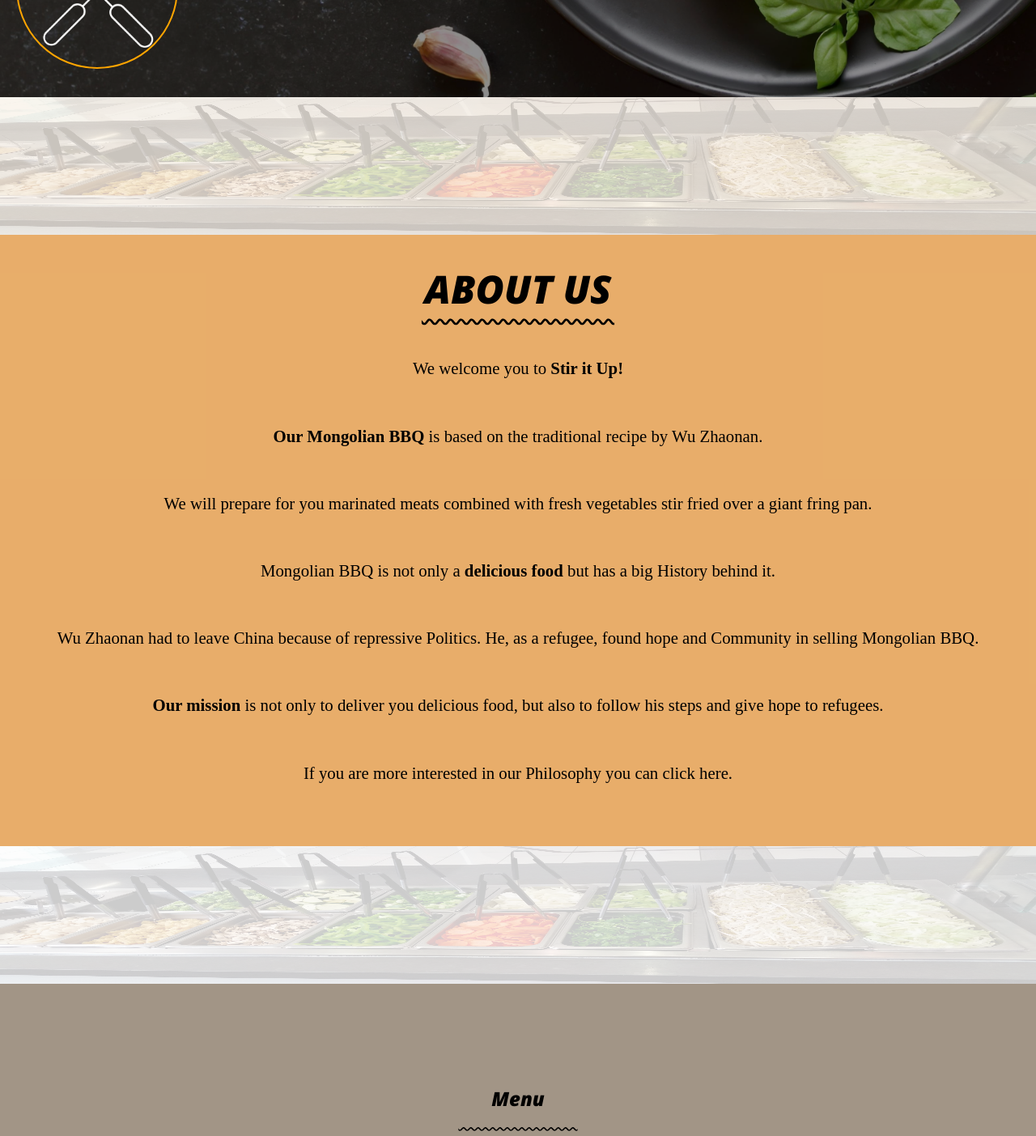
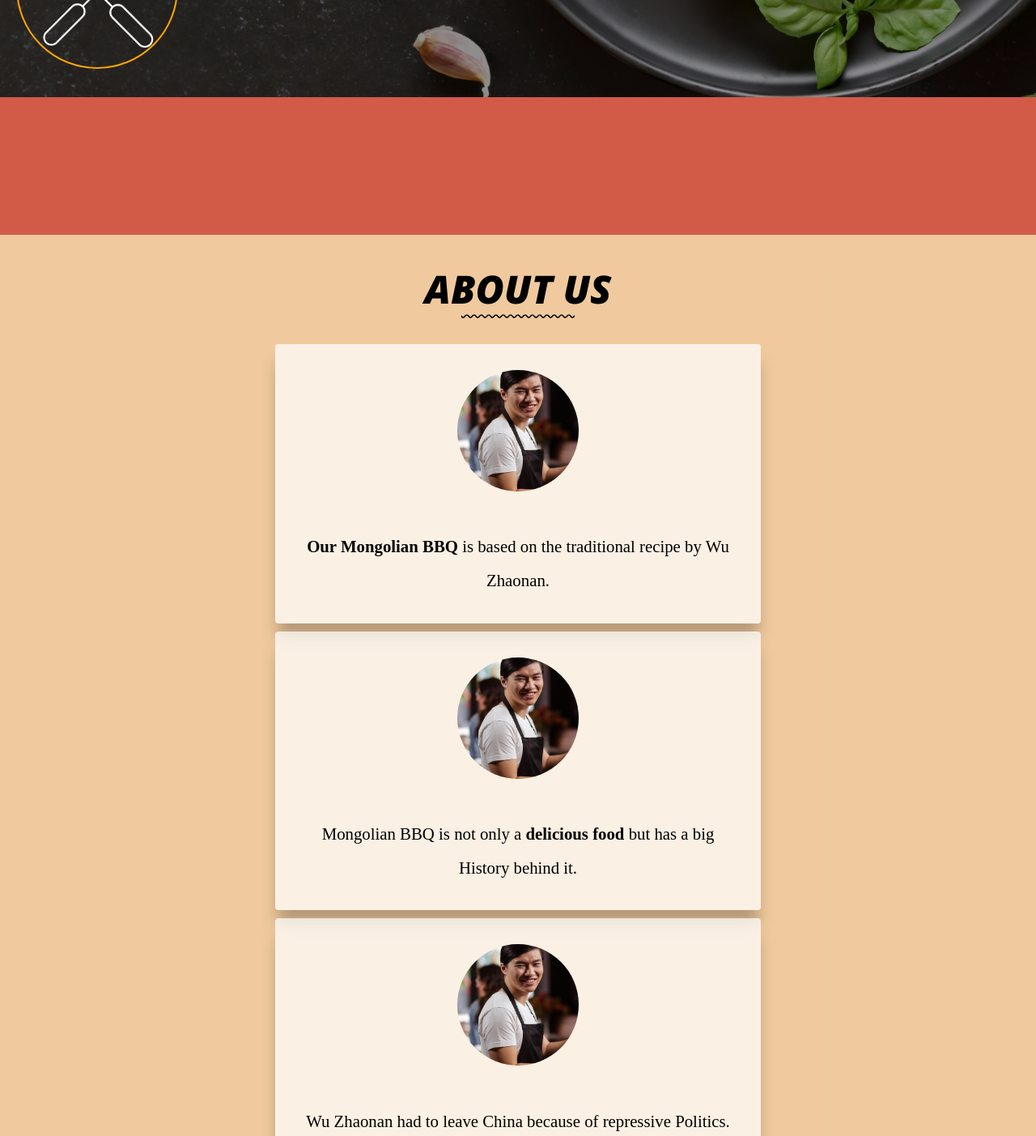
Before and after one commit to tkalejandro/hackathon-mongolia-restaurant, a Next.js app: page / in a window 1280 px wide. Shown: the part 680-2083 px from the top of the page at 81% size. Built offline with nearby package versions, Linux system fonts and the light colour scheme; a web font is replaced by a local one.

Commit message:
about page

```diff
--- a/components/AboutUs/AboutUs.js
+++ b/components/AboutUs/AboutUs.js
@@ -1,7 +1,6 @@
 import styles from './AboutUs.module.css'
-import aboutImageTop from "../../public/images/veggi.jpg"
 import Image from 'next/image'
-import aboutImageBottom from "../../public/images/veggi.jpg"
+import faceOne from '../../public/images/aboutImage.jpg'
 
 const AboutUs = () => {
 
@@ -11,20 +10,64 @@
       {/* slide 2 */}
 
       <div className={styles.imageContainerAboutTop}>
-          <Image
-            className={styles.aboutImageTop}
-            src={aboutImageTop}
-            alt="picture of vegetables"
-            layout="fill"
 
-          />
 
       </div>
       <article>
         <h2>ABOUT US</h2>
-            <div className={styles.underline2}>____________________</div>
+        <div className={styles.underline}>____________________</div>
+        <div className={styles.roundImageContainer}>
+          <div className={styles.imageContainer1}>
+            <div>
+              <Image
+                className={styles.faces}
+                src={faceOne}
+                alt="picture of us"
+                width="150px"
+                height="150px"
+                objectFit="cover"
+              />
+            </div>
+            <p><strong>Our Mongolian BBQ</strong> is based on the traditional recipe by Wu Zhaonan.</p>
+          </div>
+          <div className={styles.imageContainer2}>
+            <div>
+              <Image
+                className={styles.faces}
+                src={faceOne}
+                alt="picture of us"
+                width="150px"
+                height="150px"
+                objectFit="cover"
+              />
+            </div>
+            <p>Mongolian BBQ is not only a <strong>delicious food</strong> but has a big History behind it. </p>
 
-            <p>We welcome you to <strong>Stir it Up!</strong>
+          </div>
+          <div className={styles.imageContainer3}>
+            <div>
+              <Image
+                className={styles.faces}
+                src={faceOne}
+                alt="picture of us"
+                width="150px"
+                height="150px"
+                objectFit="cover"
+              />
+            </div>
+            <p>Wu Zhaonan had to leave China because of repressive Politics. He, as a refugee, found hope and Community in selling Mongolian BBQ.
+            </p>
+            <p> <strong>Our mission</strong> is not only to deliver you delicious food, but also to follow his steps and give hope to refugees.
+
+            </p>
+          </div>
+        </div>
+
+
+
+
+
+        {/* <p>We welcome you to <strong>Stir it Up!</strong>
         </p>
         <p><strong>Our Mongolian BBQ</strong> is based on the traditional recipe by Wu Zhaonan.
         </p>
@@ -37,18 +80,18 @@
         </p>
         <p>If you are more interested in our Philosophy you can click here.
 
-</p>
+        </p> */}
 
       </article>
 
       <div className={styles.imageContainerAboutBottom}>
-          <Image
+        {/* <Image
             className={styles.aboutImageBottom}
             src={aboutImageBottom}
             alt="picture of vegetables"
             layout="fill"
 
-          />
+          /> */}
       </div>
 
     </section>
--- a/components/AboutUs/AboutUs.module.css
+++ b/components/AboutUs/AboutUs.module.css
@@ -2,32 +2,52 @@
   width: 100vw;
   min-height: 100vh;
   position: relative;
-    background-color: rgba(224, 144, 52, 0.733);
+  background-color: rgba(224, 144, 52, 0.473);
   position: relative;
 }
 
 .imageContainerAboutTop {
-    width:100%;
-    height:100px;
+  width: 100%;
+  height: 100px;
   position: absolute;
-    background-color: rgba(255, 255, 255, 0.877);
+  background-color: rgba(184, 0, 0, 0.548);
   top: 0;
   left: 0;
 }
-.aboutImageTop{
-  opacity: 0.2;
+
+
+.imageContainer1,
+.imageContainer2,
+.imageContainer3{
+  padding:2em;
+  max-width: 600px;
+  text-align: center;
+  margin: 10px auto;
+  display: flex;
+  flex-direction: column;
+  align-items:center;
+  justify-content: space-between;
+  background-color: rgba(255, 255, 255, 0.726);
+  border-radius: 0.25rem;
+  box-shadow: 0 20px 20px -3px rgba(0, 0, 0, 0.25);
+  z-index: 1;
+}
+
+.faces{
+
+  border-radius:50%;
+
 
 }
-
 .imageContainerAboutBottom {
   width: 100%;
   height: 100px;
-    background-color: rgb(255, 255, 255);
+  background-color: rgba(184, 0, 0, 0.548);
   position: absolute;
   bottom: 0;
   left: 0;
 }
-.aboutImageBottom{
+.aboutImageBottom {
   opacity: 0.2;
 }
 .aboutContainer article {
@@ -51,14 +71,14 @@
   font-family: Arapey;
 }
 
-  .underline2 {
+.underline {
   font-size: 1em;
   text-decoration: black wavy underline;
   color: transparent;
+  margin-bottom:2em;
 }
 
 @media (min-width: 480px) {
-
   .aboutContainer article h2 {
     font-size: 2em;
     padding-top: 1.5em;
@@ -67,7 +87,6 @@
 
 /*TABLET*/
 @media (min-width: 768px) {
-
   .aboutContainer article h2 {
     font-size: 3em;
     padding-top: 1.5em;
@@ -90,7 +109,6 @@
 
 /*LAPTOP AND MORE*/
 @media (min-width: 1024px) {
-
   .aboutContainer article {
     padding-left: 3em;
     padding-right: 3em;
--- a/components/MainNavigation/MainNavigation.module.css
+++ b/components/MainNavigation/MainNavigation.module.css
@@ -1,8 +1,6 @@
 
 
 .header {
-  /*margin: 0.5%;
-  width: 99%;*/
   width: 100%;
   min-height: 10%;
   max-height:15%;
@@ -13,7 +11,6 @@
 
 }
 .navContainer{
-
   width:100%;
   height:30%;
   padding:.3em;
@@ -24,9 +21,7 @@
 .logoContainer{
   max-width:60px;
   display:flex;
-
 }
-
 
 .mainNavList{
   display: flex;
@@ -67,19 +62,20 @@
 /*TABLET*/
 @media (min-width: 768px) {
   .mainNavLinks{
-   font-size: 1.7em;
+   font-size: 1.4em;
    }
    .logoContainer{
-    max-width:130px;
+    max-width:90px;
   }
 }
 
 /*LAPTOP AND MORE*/
 @media (min-width: 1024px) {
   .mainNavLinks{
-    font-size: 1.2em;
+    font-size: 1.4em;
     margin-right:100px;
     }
+
     .logoContainer{
       max-width:80px;
     }
--- a/components/Menu/Menu.module.css
+++ b/components/Menu/Menu.module.css
@@ -45,7 +45,7 @@
   width: 100%;
   text-align: center;
   margin: 10px 0;
-  padding: 10px 0;
+  /* padding: 10px 0; */
   display: flex;
   flex-direction: column;
   justify-content: space-between;
@@ -70,6 +70,7 @@
 
 }
 .menuImage{
+  border-radius: 0.25rem 0.25rem 0 0;
   max-height:300px;
 }
 
@@ -99,10 +100,19 @@
 }
 
 @media (min-width: 480px) {
+
 }
 
 /*TABLET*/
 @media (min-width: 768px) {
+  .title {
+    font-size:3em;
+  }
+  .underline {
+    font-size: 1.9em;
+    padding-bottom:1em;
+  }
+
   .menuCard {
     width: 46%;
   }
@@ -110,6 +120,9 @@
 
 /*LAPTOP AND MORE*/
 @media (min-width: 1024px) {
+  .title {
+
+  }
   .menuCard {
     width: 22%;
   }
--- a/components/OrderOnlineFlow/SelectDrinks/SelectDrinks.js
+++ b/components/OrderOnlineFlow/SelectDrinks/SelectDrinks.js
@@ -52,7 +52,7 @@
                     <span className={styles.subTitle}>{menu.subTitle}</span>
                     <p>{menu.description}</p>
 
-                    <div>{menu.price} €</div>
+                    <div className={styles.price}>{menu.price} €</div>
                 </div>
                 <button id={index} className={styles.cardButton} onClick={selectedDrink}>Select</button>
             </div>
--- a/components/OrderOnlineFlow/SelectMenu/SelectMenu.js
+++ b/components/OrderOnlineFlow/SelectMenu/SelectMenu.js
@@ -54,7 +54,7 @@
                     <p>{menu.protein}</p>
                     <span>+</span>
                     <p>{menu.veggies}</p>
-                    <div>{menu.price} €</div>
+                    <div className={styles.price}>{menu.price} €</div>
                 </div>
                 <button id={index} className={styles.cardButton} onClick={selectedMenu}>Select</button>
             </div>
--- a/components/OrderOnlineFlow/SelectSauce/SelectSauce.js
+++ b/components/OrderOnlineFlow/SelectSauce/SelectSauce.js
@@ -51,7 +51,7 @@
                     <span className={styles.subTitle}>{menu.subTitle}</span>
                     <p>{menu.description}</p>
 
-                    <div>{menu.price} €</div>
+                    <div className={styles.price}>{menu.price} €</div>
                 </div>
                 <button id={index} className={styles.cardButton} onClick={selectedSauce}>Select</button>
             </div>
```
Also changed, not shown: components/OrderOnlineFlow/SelectDrinks/SelectDrinks.module.css (+7 -1 lines), components/OrderOnlineFlow/SelectMenu/SelectMenu.module.css (+7 -1 lines), components/OrderOnlineFlow/SelectSauce/SelectSauce.module.css (+7 -1 lines), public/images/veggi.jpg (deleted). Lines whose indentation alone changed are shown as unchanged.
